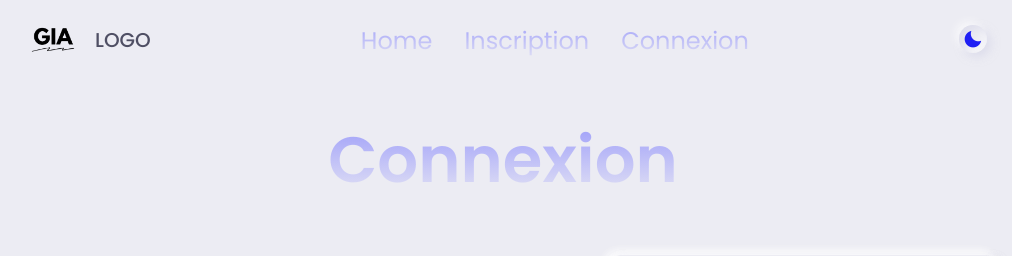
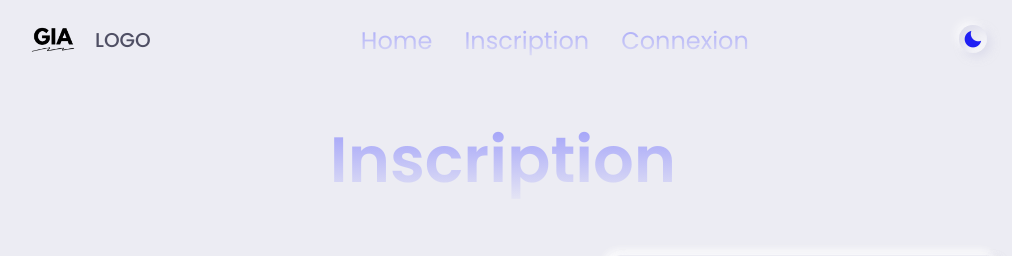
Before and after one commit to MikeOxmoll/SauveteurBangalHackeur, a PHP site: page /index.php?controle=utilisateur&action=inscr in a window 1280 px wide. Shown: the top 256 px of the page, without its empty margins (137-1149 px from the left). Run offline with PHP 8.4, Linux system fonts and the light colour scheme.

Commit message:
Update inscr.tpl

```diff
--- a/BH/vue/utilisateur/inscr.tpl
+++ b/BH/vue/utilisateur/inscr.tpl
@@ -8,11 +8,11 @@
 
 <section class="section login">
     <!-- TITLE -->
-    <h2 class="section__title">Connexion</h2>
+    <h2 class="section__title">Inscription</h2>
     <div class="login__container container">
         <div class="login__content">
             <div class="login__img">
-                <img src="./vue/img/login-img.svg" alt="login">
+                <img src="./vue/image/login-img.svg" alt="login">
             </div>
             <!-- FORM -->
             <div class="login__form">
```
